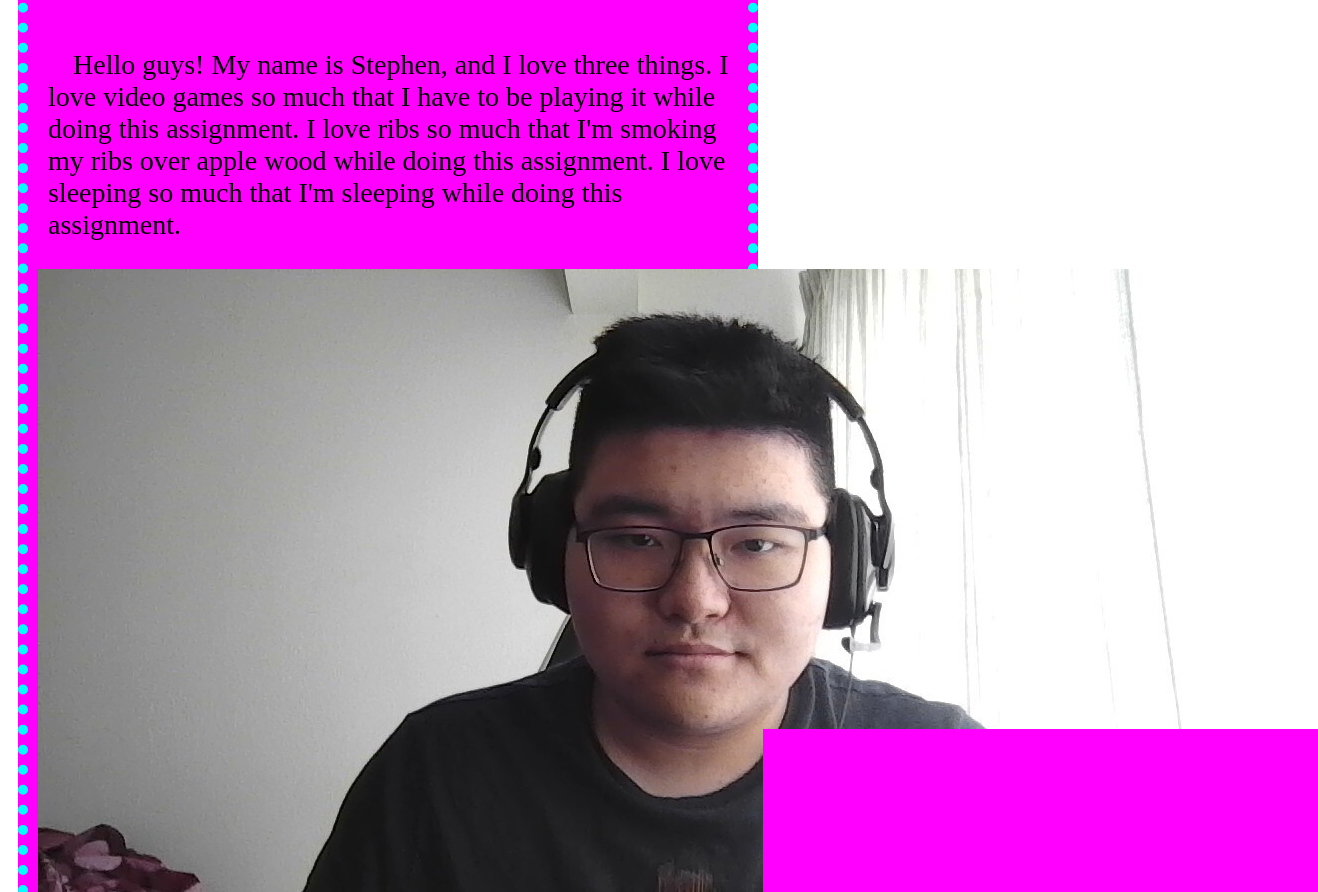
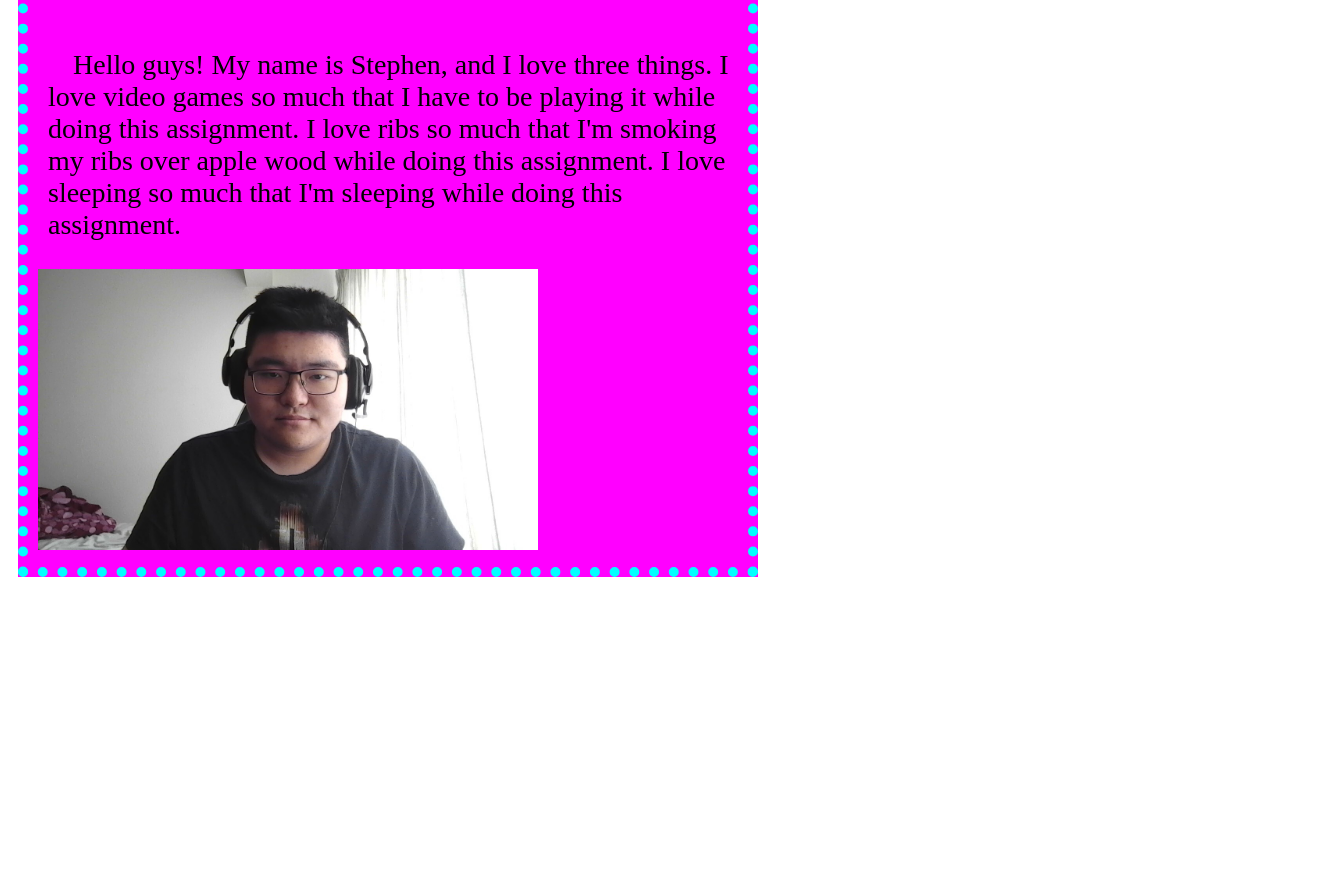
Before and after one commit to okshaone/art101, a plain HTML site: page index.html in a window 1280 px wide. Shown: the part 288-1180 px from the top of the page, 1318 px wide, since content can reach past the window. After the commit the page ends 875 px from the top, so only its background shows below. Drawn offline with Linux system fonts and the light colour scheme.

Commit message:
Update site.css

```diff
--- a/css/site.css
+++ b/css/site.css
@@ -19,3 +19,7 @@ p{
   border: dotted 10px #00ffff;
   font-size: 28px;
 }
+
+#my-portrait {
+    width: 500px;
+}
```
